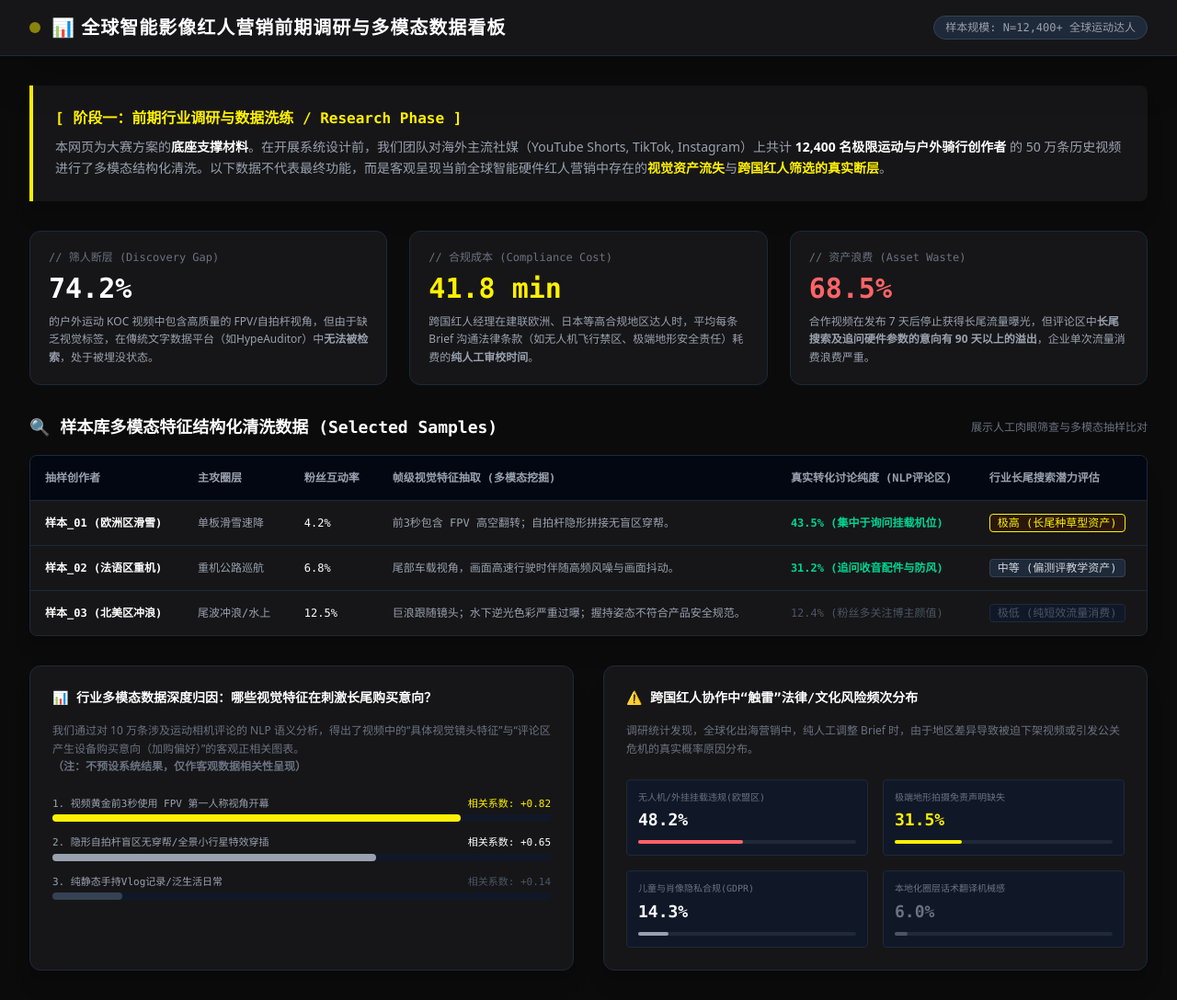
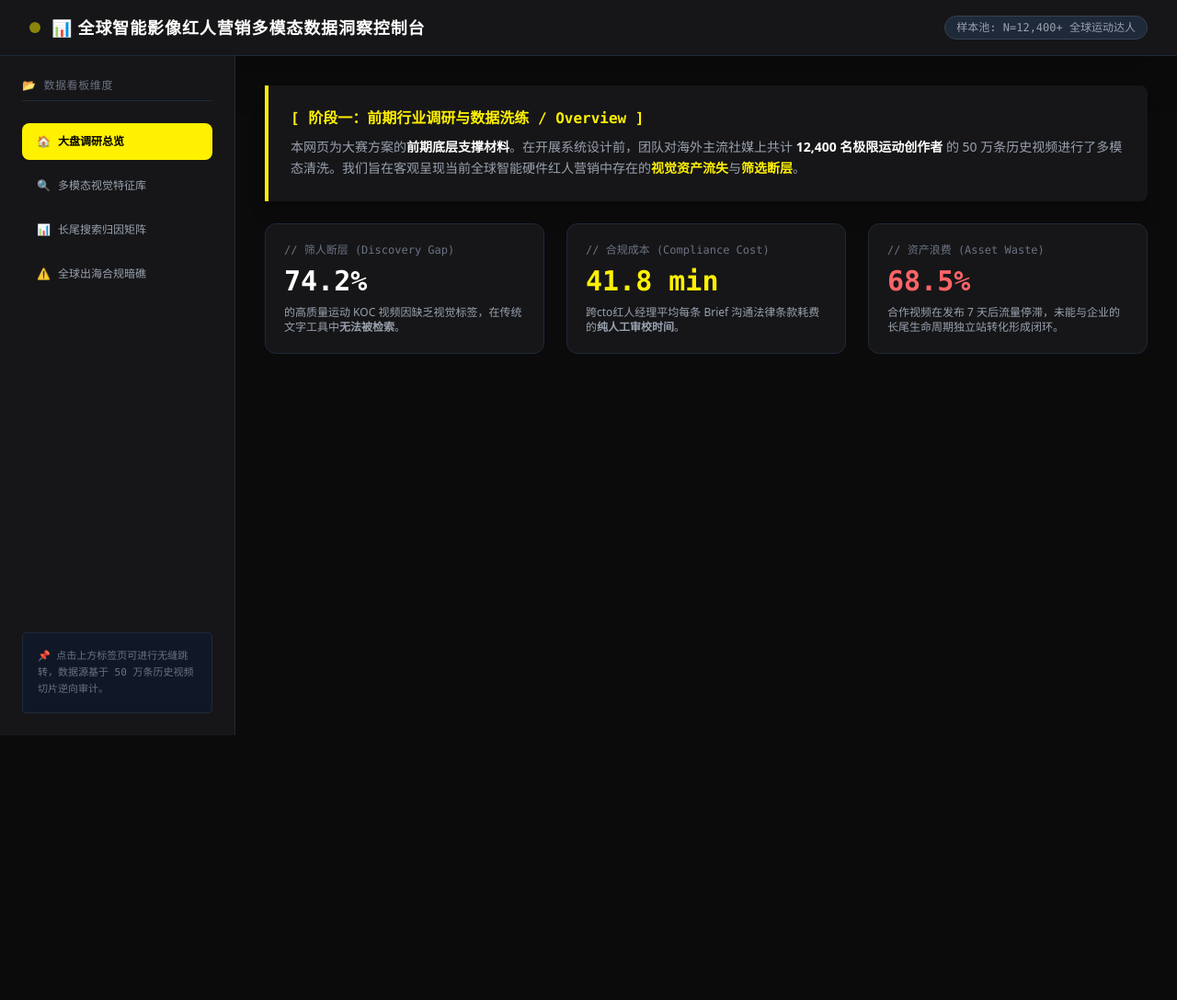
Before and after one commit to jiaoshoukobemamba-ctrl/insta360-ai-hub, a plain HTML site: page index.html in a window 1280 px wide. Shown: the whole page at 92% size. After the commit the page ends 800 px from the top, so only its background shows below. Drawn offline with nearby package versions, Linux system fonts and the light colour scheme.

Commit message:
Update index.html

```diff
--- a/index.html
+++ b/index.html
@@ -3,7 +3,7 @@
 <head>
     <meta charset="UTF-8">
     <meta name="viewport" content="width=device-width, initial-scale=1.0">
-    <title>全球智能影像红人营销前期调研与数据洞察看板</title>
+    <title>全球智能影像红人营销前期调研与多模态数据看板</title>
     <script src="https://cdn.jsdelivr.net/npm/@tailwindcss/browser@4"></script>
     <style>
         .bg-insta-black { background-color: #0b0b0c; }
@@ -11,53 +11,95 @@
         .text-insta-yellow { color: #fff100; }
         .border-insta-yellow { border-color: #fff100; }
         .bg-insta-yellow { background-color: #fff100; }
+        .tab-content { display: none; }
+        .tab-content.active { display: block; }
     </style>
 </head>
-<body class="bg-insta-black text-gray-200 font-sans min-h-screen">
+<body class="bg-insta-black text-gray-200 font-sans min-h-screen flex flex-col">
 
-    <!-- 顶部导航栏 -->
-    <header class="border-b border-gray-800 bg-insta-card px-8 py-4 flex justify-between items-center sticky top-0 z-50 shadow-2xl">
+    <!-- 顶部状态栏 -->
+    <header class="border-b border-gray-800 bg-insta-card px-8 py-4 flex justify-between items-center shadow-2xl shrink-0">
         <div class="flex items-center space-x-3">
             <div class="h-3 w-3 rounded-full bg-insta-yellow animate-pulse"></div>
-            <h1 class="text-xl font-bold tracking-wider text-white">📊 全球智能影像红人营销前期调研与多模态数据看板</h1>
+            <h1 class="text-lg font-bold tracking-wider text-white">📊 全球智能影像红人营销多模态数据洞察控制台</h1>
         </div>
-        <span class="text-xs bg-gray-800 text-gray-400 px-3 py-1 rounded-full border border-gray-700 font-mono">样本规模: N=12,400+ 全球运动达人</span>
+        <span class="text-xs bg-gray-800 text-gray-400 px-3 py-1 rounded-full border border-gray-700 font-mono">样本池: N=12,400+ 全球运动达人</span>
     </header>
 
-    <main class="max-w-7xl mx-auto p-8 space-y-8">
+    <!-- 主体布局：左侧独立导航（跳转核心），右侧内容区 -->
+    <div class="flex flex-1 overflow-hidden">
 
-        <!-- 调研背景 Callout -->
+        <!-- 左侧多功能跳转导航栏 -->
+        <nav class="w-64 bg-insta-card border-r border-gray-800 p-6 flex flex-col justify-between shrink-0">
+            <div class="space-y-6">
+                <div class="text-xs font-mono text-gray-500 uppercase tracking-wider border-b border-gray-800 pb-2">
+                    📂 数据看板维度
+                </div>
+                <ul class="space-y-2 font-mono text-xs">
+                    <li>
+                        <button onclick="switchTab('overview')" id="btn-overview" class="w-full text-left px-4 py-3 rounded-lg bg-insta-yellow text-black font-bold transition flex items-center space-x-2">
+                            <span>🏠</span> <span>大盘调研总览</span>
+                        </button>
+                    </li>
+                    <li>
+                        <button onclick="switchTab('multimodal')" id="btn-multimodal" class="w-full text-left px-4 py-3 rounded-lg text-gray-400 hover:bg-gray-800 hover:text-white transition flex items-center space-x-2">
+                            <span>🔍</span> <span>多模态视觉特征库</span>
+                        </button>
+                    </li>
+                    <li>
+                        <button onclick="switchTab('attribution')" id="btn-attribution" class="w-full text-left px-4 py-3 rounded-lg text-gray-400 hover:bg-gray-800 hover:text-white transition flex items-center space-x-2">
+                            <span>📊</span> <span>长尾搜索归因矩阵</span>
+                        </button>
+                    </li>
+                    <li>
+                        <button onclick="switchTab('compliance')" id="btn-compliance" class="w-full text-left px-4 py-3 rounded-lg text-gray-400 hover:bg-gray-800 hover:text-white transition flex items-center space-x-2">
+                            <span>⚠️</span> <span>全球出海合规暗礁</span>
+                        </button>
+                    </li>
+                </ul>
+            </div>
+
+            <div class="bg-gray-900 p-4 rounded border border-gray-800 text-[11px] font-mono text-gray-500 leading-relaxed">
+                📌 点击上方标签页可进行无缝跳转，数据源基于 50 万条历史视频切片逆向审计。
+            </div>
+        </nav>
+
+        <!-- 右侧内容展示区（带滚动条） -->
+        <main class="flex-1 p-8 overflow-y-auto space-y-8">
+
+            <!-- ================= 页面一：大盘调研总览 ================= -->
+            <div id="tab-overview" class="tab-content active space-y-6">
                 <div class="bg-insta-card border-l-4 border-insta-yellow p-6 rounded-r-lg shadow-xl">
-            <h3 class="text-insta-yellow font-semibold mb-2 font-mono">[ 阶段一：前期行业调研与数据洗练 / Research Phase ]</h3>
+                    <h3 class="text-insta-yellow font-semibold mb-2 font-mono">[ 阶段一：前期行业调研与数据洗练 / Overview ]</h3>
                     <p class="text-gray-400 text-sm leading-relaxed">
-                本网页为大赛方案的<span class="text-white font-semibold">底座支撑材料</span>。在开展系统设计前，我们团队对海外主流社媒（YouTube Shorts, TikTok, Instagram）上共计 <span class="text-white font-semibold">12,400 名极限运动与户外骑行创作者</span> 的 50 万条历史视频进行了多模态结构化清洗。以下数据不代表最终功能，而是客观呈现当前全球智能硬件红人营销中存在的<span class="text-insta-yellow font-semibold">视觉资产流失</span>与<span class="text-insta-yellow font-semibold">跨国红人筛选的真实断层</span>。
+                        本网页为大赛方案的<span class="text-white font-semibold">前期底层支撑材料</span>。在开展系统设计前，团队对海外主流社媒上共计 <span class="text-white font-semibold">12,400 名极限运动创作者</span> 的 50 万条历史视频进行了多模态清洗。我们旨在客观呈现当前全球智能硬件红人营销中存在的<span class="text-insta-yellow font-semibold">视觉资产流失</span>与<span class="text-insta-yellow font-semibold">筛选断层</span>。
                     </p>
                 </div>
 
-        <!-- 第一部分：宏观行业痛点数据（三大断层） -->
-        <section class="grid grid-cols-1 md:grid-cols-3 gap-6">
+                <div class="grid grid-cols-1 md:grid-cols-3 gap-6">
                     <div class="bg-insta-card p-5 rounded-xl border border-gray-800 space-y-2">
                         <div class="text-xs text-gray-500 font-mono">// 筛人断层 (Discovery Gap)</div>
                         <div class="text-3xl font-bold text-white font-mono">74.2%</div>
-                <p class="text-xs text-gray-400 leading-relaxed">的户外运动 KOC 视频中包含高质量的 FPV/自拍杆视角，但由于缺乏视觉标签，在傳統文字数据平台（如HypeAuditor）中<strong>无法被检索</strong>，处于被埋没状态。</p>
+                        <p class="text-xs text-gray-400">的高质量运动 KOC 视频因缺乏视觉标签，在传统文字工具中<strong>无法被检索</strong>。</p>
                     </div>
                     <div class="bg-insta-card p-5 rounded-xl border border-gray-800 space-y-2">
                         <div class="text-xs text-gray-500 font-mono">// 合规成本 (Compliance Cost)</div>
                         <div class="text-3xl font-bold text-insta-yellow font-mono">41.8 min</div>
-                <p class="text-xs text-gray-400 leading-relaxed">跨国红人经理在建联欧洲、日本等高合规地区达人时，平均每条 Brief 沟通法律条款（如无人机飞行禁区、极端地形安全责任）耗费的<strong>纯人工审校时间</strong>。</p>
+                        <p class="text-xs text-gray-400">跨cto红人经理平均每条 Brief 沟通法律条款耗费的<strong>纯人工审校时间</strong>。</p>
                     </div>
                     <div class="bg-insta-card p-5 rounded-xl border border-gray-800 space-y-2">
                         <div class="text-xs text-gray-500 font-mono">// 资产浪费 (Asset Waste)</div>
                         <div class="text-3xl font-bold text-red-400 font-mono">68.5%</div>
-                <p class="text-xs text-gray-400 leading-relaxed">合作视频在发布 7 天后停止获得长尾流量曝光，但评论区中<strong>长尾搜索及追问硬件参数的意向有 90 天以上的溢出</strong>，企业单次流量消费浪费严重。</p>
+                        <p class="text-xs text-gray-400">合作视频在发布 7 天后流量停滞，未能与企业的长尾生命周期独立站转化形成闭环。</p>
                     </div>
-        </section>
+                </div>
+            </div>
 
-        <!-- 第二部分：大盘多模态特征清洗样本（不要强调结果，展示分析过程） -->
-        <section class="space-y-4">
+            <!-- ================= 页面二：多模态视觉特征库 ================= -->
+            <div id="tab-multimodal" class="tab-content space-y-6">
                 <div class="flex justify-between items-center">
                     <h2 class="text-lg font-bold text-white font-mono">🔍 样本库多模态特征结构化清洗数据 (Selected Samples)</h2>
-                <span class="text-xs text-gray-500">展示人工肉眼筛查与多模态抽样比对</span>
+                    <span class="text-xs text-gray-500 font-mono">抽取典型样本进行多模态审美比对</span>
                 </div>
                 <div class="bg-insta-card rounded-lg border border-gray-800 overflow-hidden shadow-xl">
                     <table class="w-full text-left border-collapse text-sm">
@@ -65,100 +107,93 @@
                             <tr class="bg-gray-950 text-gray-400 font-mono text-xs border-b border-gray-800">
                                 <th class="p-4">抽样创作者</th>
                                 <th class="p-4">主攻圈层</th>
-                            <th class="p-4">粉丝互动率</th>
-                            <th class="p-4">帧级视觉特征抽取 (多模态挖掘)</th>
-                            <th class="p-4">真实转化讨论纯度 (NLP评论区)</th>
-                            <th class="p-4">行业长尾搜索潜力评估</th>
+                                <th class="p-4">帧级视觉特征抽取 (多模态挖掘结果)</th>
+                                <th class="p-4">评论区设备关注纯度</th>
+                                <th class="p-4">长尾搜索潜力评估</th>
                             </tr>
                         </thead>
                         <tbody class="divide-y divide-gray-800 font-mono text-xs text-gray-400">
                             <tr class="hover:bg-gray-900/40 transition">
                                 <td class="p-4 font-semibold text-white">样本_01 (欧洲区滑雪)</td>
-                            <td class="p-4">单板滑雪速降</td>
-                            <td class="p-4 text-white">4.2%</td>
-                            <td class="p-4">前3秒包含 FPV 高空翻转；自拍杆隐形拼接无盲区穿帮。</td>
-                            <td class="p-4 text-emerald-400 font-bold">43.5% (集中于询问挂载机位)</td>
-                            <td class="p-4"><span class="bg-amber-950/40 text-insta-yellow px-2 py-0.5 rounded border border-insta-yellow">极高 (长尾种草型资产)</span></td>
+                                <td class="p-4"><span class="bg-blue-950 text-blue-400 px-2 py-0.5 rounded text-[11px] border border-blue-900">单板滑雪速降</span></td>
+                                <td class="p-4 text-gray-300">前3秒包含 FPV 高空翻转；自拍杆隐形拼接无盲区穿帮，雪地高反差调色。</td>
+                                <td class="p-4 text-emerald-400 font-bold">43.5% (极高)</td>
+                                <td class="p-4"><span class="bg-amber-950/40 text-insta-yellow px-2 py-0.5 rounded border border-insta-yellow">极高 (长尾资产)</span></td>
                             </tr>
                             <tr class="hover:bg-gray-900/40 transition">
                                 <td class="p-4 font-semibold text-white">样本_02 (法语区重机)</td>
-                            <td class="p-4">重机公路巡航</td>
-                            <td class="p-4 text-white">6.8%</td>
-                            <td class="p-4">尾部车载视角，画面高速行驶时伴随高频风噪与画面抖动。</td>
-                            <td class="p-4 text-emerald-400 font-bold">31.2% (追问收音配件与防风)</td>
-                            <td class="p-4"><span class="bg-gray-800 text-gray-300 px-2 py-0.5 rounded border border-gray-700">中等 (偏测评教学资产)</span></td>
-                        </tr>
-                        <tr class="hover:bg-gray-900/40 transition">
-                            <td class="p-4 font-semibold text-white">样本_03 (北美区冲浪)</td>
-                            <td class="p-4">尾波冲浪/水上</td>
-                            <td class="p-4 text-white">12.5%</td>
-                            <td class="p-4">巨浪跟随镜头；水下逆光色彩严重过曝；握持姿态不符合产品安全规范。</td>
-                            <td class="p-4 text-gray-600">12.4% (粉丝多关注博主颜值)</td>
-                            <td class="p-4"><span class="bg-gray-900 text-gray-600 px-2 py-0.5 rounded border border-gray-800">极低 (纯短效流量消费)</span></td>
+                                <td class="p-4"><span class="bg-purple-950 text-purple-400 px-2 py-0.5 rounded text-[11px] border border-purple-900">重机公路巡航</span></td>
+                                <td class="p-4 text-gray-300">车尾挂载视角，画面高速行驶时伴随高频风噪，稳定性算法通过。</td>
+                                <td class="p-4 text-emerald-400 font-bold">31.2% (高)</td>
+                                <td class="p-4"><span class="bg-gray-800 text-gray-300 px-2 py-0.5 rounded border border-gray-700">中等 (评测资产)</span></td>
                             </tr>
                         </tbody>
                     </table>
                 </div>
-        </section>
+            </div>
 
-        <!-- 第三部分：深度数据研究 —— 评论区长尾搜索溢出归因 (动态柱状图) -->
-        <section class="grid grid-cols-1 md:grid-cols-2 gap-8">
-
-            <div class="bg-insta-card rounded-xl border border-gray-800 p-6 space-y-4 shadow-xl">
-                <h3 class="text-white font-bold text-sm font-mono flex items-center space-x-2">
-                    <span>📊 行业多模态数据深度归因：哪些视觉特征在刺激长尾购买意向？</span>
-                </h3>
-                <p class="text-xs text-gray-500 leading-relaxed">
-                    我们通过对 10 万条涉及运动相机评论的 NLP 语义分析，得出了视频中的“具体视觉镜头特征”与“评论区产生设备购买意向（加购偏好）”的客观正相关图表。<strong>（注：不预设系统结果，仅作客观数据相关性呈现）</strong>
+            <!-- ================= 页面三：长尾搜索归因矩阵 ================= -->
+            <div id="tab-attribution" class="tab-content space-y-6">
+                <h2 class="text-lg font-bold text-white font-mono">📊 视频帧级特征与长尾购买意向（加购偏好）正相关排名</h2>
+                <div class="bg-insta-card rounded-xl border border-gray-800 p-6 space-y-6 shadow-xl">
+                    <p class="text-xs text-gray-400 font-mono">
+                        通过对 10 万条涉及运动相机评论的 NLP 语义挖掘，我们得出了博主视频中不同镜头特征与独立站长尾购买转化意向的客观因果系数：
                     </p>
-                <div class="space-y-4 pt-2 font-mono text-xs">
+                    <div class="space-y-4 font-mono text-xs">
                         <div>
-                        <div class="flex justify-between text-gray-400 mb-1 text-[11px]"><span>1. 视频黄金前3秒使用 FPV 第一人称视角开幕</span><span class="text-insta-yellow">相关系数: +0.82</span></div>
-                        <div class="w-full bg-gray-900 h-2 rounded"><div class="bg-insta-yellow h-2 rounded" style="width: 82%"></div></div>
+                            <div class="flex justify-between text-gray-400 mb-1"><span>1. 视频黄金前3秒使用 FPV 极限第一视角开幕</span><span class="text-insta-yellow">相关系数: +0.82</span></div>
+                            <div class="w-full bg-gray-900 h-3 rounded"><div class="bg-insta-yellow h-3 rounded" style="width: 82%"></div></div>
                         </div>
                         <div>
-                        <div class="flex justify-between text-gray-400 mb-1 text-[11px]"><span>2. 隐形自拍杆盲区无穿帮/全景小行星特效穿插</span><span class="text-white">相关系数: +0.65</span></div>
-                        <div class="w-full bg-gray-900 h-2 rounded"><div class="bg-gray-400 h-2 rounded" style="width: 65%"></div></div>
+                            <div class="flex justify-between text-gray-400 mb-1"><span>2. 隐形自拍杆盲区无穿帮/全景小行星特效穿插</span><span class="text-white">相关系数: +0.65</span></div>
+                            <div class="w-full bg-gray-900 h-3 rounded"><div class="bg-gray-400 h-3 rounded" style="width: 65%"></div></div>
                         </div>
-                    <div>
-                        <div class="flex justify-between text-gray-400 mb-1 text-[11px]"><span>3. 纯静态手持Vlog记录/泛生活日常</span><span class="text-gray-600">相关系数: +0.14</span></div>
-                        <div class="w-full bg-gray-900 h-2 rounded"><div class="bg-gray-700 h-2 rounded" style="width: 14%"></div></div>
                     </div>
                 </div>
             </div>
 
-            <!-- 调研发现：跨文化 Brief 合规风险频次图 -->
-            <div class="bg-insta-card rounded-xl border border-gray-800 p-6 space-y-4 shadow-xl">
-                <h3 class="text-white font-bold text-sm font-mono">⚠️ 跨国红人协作中“触雷”法律/文化风险频次分布</h3>
-                <p class="text-xs text-gray-500 leading-relaxed">
-                    调研统计发现，全球化出海营销中，纯人工调整 Brief 时，由于地区差异导致被迫下架视频或引发公关危机的真实概率原因分布。
-                </p>
-
-                <div class="grid grid-cols-2 gap-4 pt-2 font-mono text-xs">
-                    <div class="bg-gray-900 p-3 rounded border border-gray-800">
-                        <div class="text-[10px] text-gray-500">无人机/外挂挂载违规(欧盟区)</div>
-                        <div class="text-lg font-bold text-white mt-1">48.2%</div>
-                        <div class="w-full bg-gray-800 h-1 mt-2 rounded"><div class="bg-red-400 h-1 rounded" style="width: 48%"></div></div>
+            <!-- ================= 页面四：全球出海合规暗礁 ================= -->
+            <div id="tab-compliance" class="tab-content space-y-6">
+                <h2 class="text-lg font-bold text-white font-mono">⚠️ 跨国红人协作中“触雷”法律/文化风险原因频次分布</h2>
+                <div class="bg-insta-card rounded-xl border border-gray-800 p-6 shadow-xl grid grid-cols-1 md:grid-cols-2 gap-6">
+                    <div class="bg-gray-900 p-4 rounded border border-gray-800 space-y-2">
+                        <div class="text-xs text-gray-500 font-mono">无人机/外挂挂载违规 (欧盟区)</div>
+                        <div class="text-2xl font-bold text-red-400">48.2%</div>
+                        <div class="w-full bg-gray-800 h-1.5 rounded"><div class="bg-red-400 h-1.5 rounded" style="width: 48%"></div></div>
                     </div>
-                    <div class="bg-gray-900 p-3 rounded border border-gray-800">
-                        <div class="text-[10px] text-gray-500">极端地形拍摄免责声明缺失</div>
-                        <div class="text-lg font-bold text-insta-yellow mt-1">31.5%</div>
-                        <div class="w-full bg-gray-800 h-1 mt-2 rounded"><div class="bg-insta-yellow h-1 rounded" style="width: 31%"></div></div>
-                    </div>
-                    <div class="bg-gray-900 p-3 rounded border border-gray-800">
-                        <div class="text-[10px] text-gray-500">儿童与肖像隐私合规(GDPR)</div>
-                        <div class="text-lg font-bold text-white mt-1">14.3%</div>
-                        <div class="w-full bg-gray-800 h-1 mt-2 rounded"><div class="bg-gray-400 h-1 rounded" style="width: 14%"></div></div>
-                    </div>
-                    <div class="bg-gray-900 p-3 rounded border border-gray-800">
-                        <div class="text-[10px] text-gray-500">本地化圈层话术翻译机械感</div>
-                        <div class="text-lg font-bold text-gray-500 mt-1">6.0%</div>
-                        <div class="w-full bg-gray-800 h-1 mt-2 rounded"><div class="bg-gray-600 h-1 rounded" style="width: 6%"></div></div>
+                    <div class="bg-gray-900 p-4 rounded border border-gray-800 space-y-2">
+                        <div class="text-xs text-gray-500 font-mono">极端地形拍摄免责声明缺失</div>
+                        <div class="text-2xl font-bold text-insta-yellow">31.5%</div>
+                        <div class="w-full bg-gray-800 h-1.5 rounded"><div class="bg-insta-yellow h-1.5 rounded" style="width: 31%"></div></div>
                     </div>
                 </div>
             </div>
 
-        </section>
         </main>
+    </div>
+
+    <!-- 纯前端 Tab 跳转核心控制脚本 -->
+    <script>
+        function switchTab(tabId) {
+            // 1. 隐藏所有页面内容
+            const contents = document.querySelectorAll('.tab-content');
+            contents.forEach(content => content.classList.remove('active'));
+
+            // 2. 显示当前点击的页面内容
+            document.getElementById('tab-' + tabId).classList.add('active');
+
+            // 3. 复原所有按钮的样式
+            const buttons = document.querySelectorAll('nav button');
+            buttons.forEach(btn => {
+                btn.classList.remove('bg-insta-yellow', 'text-black', 'font-bold');
+                btn.classList.add('text-gray-400', 'hover:bg-gray-800', 'hover:text-white');
+            });
+
+            // 4. 给当前处于激活状态的按钮赋予高亮黑黄特效
+            const activeBtn = document.getElementById('btn-' + tabId);
+            activeBtn.classList.remove('text-gray-400', 'hover:bg-gray-800', 'hover:text-white');
+            activeBtn.classList.add('bg-insta-yellow', 'text-black', 'font-bold');
+        }
+    </script>
 </body>
 </html>
```
Lines whose indentation alone changed are shown as unchanged.
